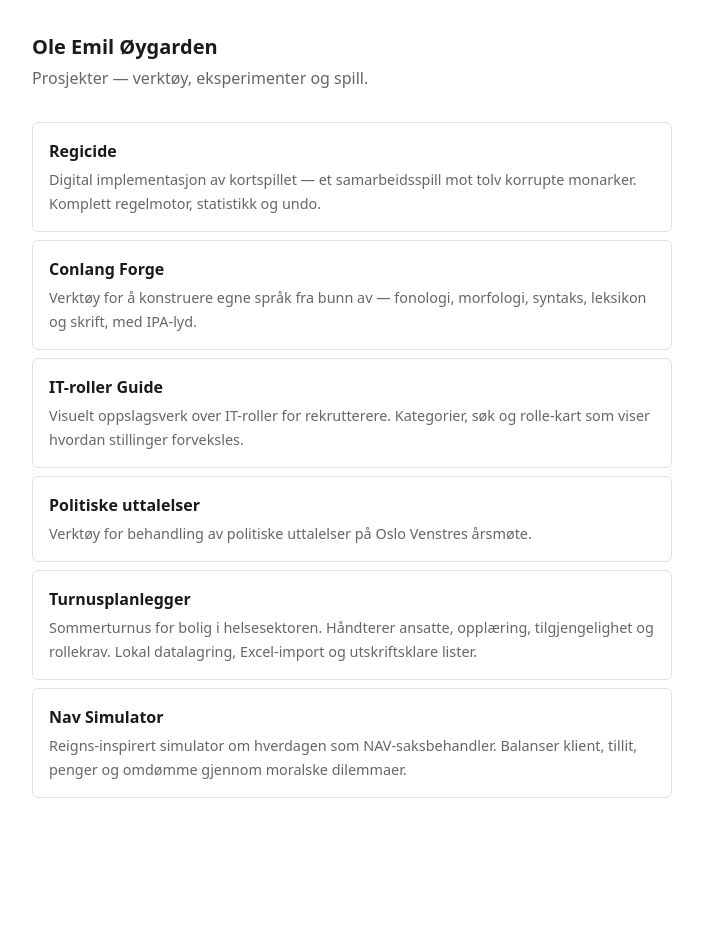
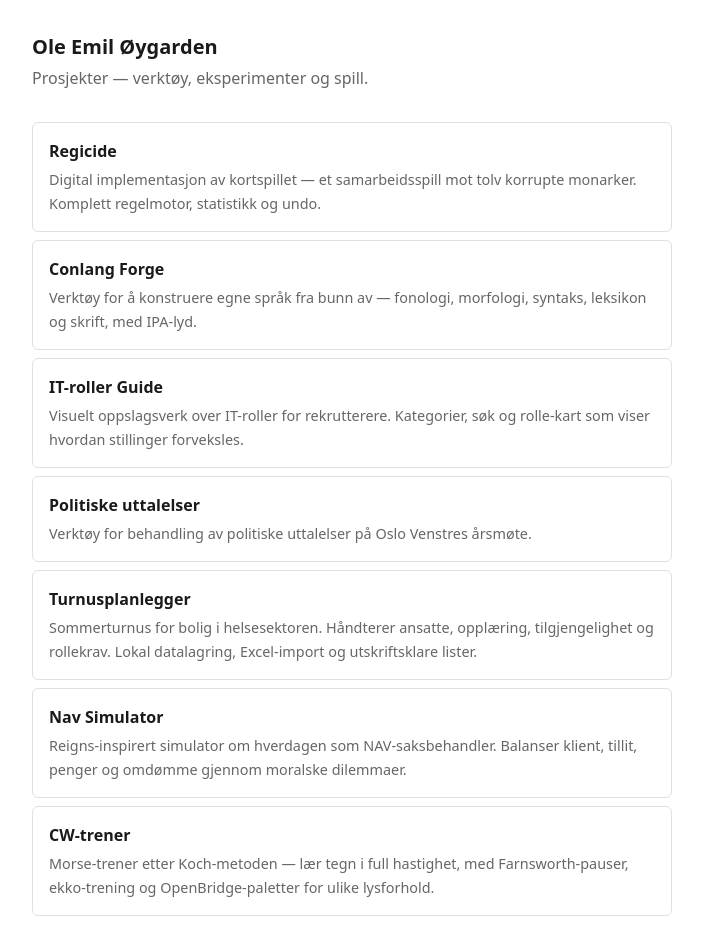
Before and after one commit to emilgarden/oleemilslenker, a plain HTML site: page index.html in a window 1280 px wide. Shown: the whole page, without its empty margins (288-991 px from the left). Before the commit the page ends 830 px from the top, so only its background shows below. Drawn offline with Linux system fonts and the light colour scheme.

Commit message:
Legg til CW-trener på prosjektoversikten.
Co-authored-by: Cursor <cursoragent@cursor.com>

```diff
--- a/index.html
+++ b/index.html
@@ -69,6 +69,10 @@
         <strong>Nav Simulator</strong>
         <span>Reigns-inspirert simulator om hverdagen som NAV-saksbehandler. Balanser klient, tillit, penger og omdømme gjennom moralske dilemmaer.</span>
       </a></li>
+      <li><a href="https://cw-trener.vercel.app">
+        <strong>CW-trener</strong>
+        <span>Morse-trener etter Koch-metoden — lær tegn i full hastighet, med Farnsworth-pauser, ekko-trening og OpenBridge-paletter for ulike lysforhold.</span>
+      </a></li>
     </ul>
   </nav>
 </main>
```
